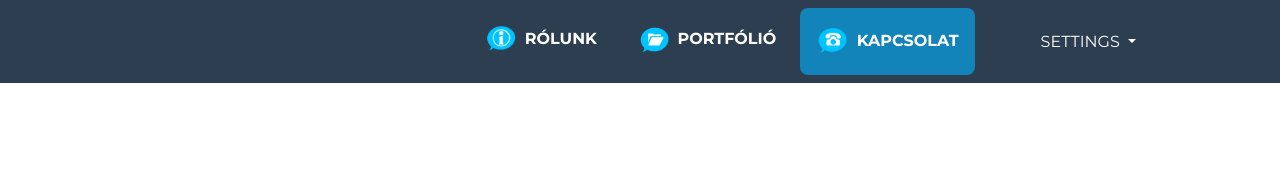
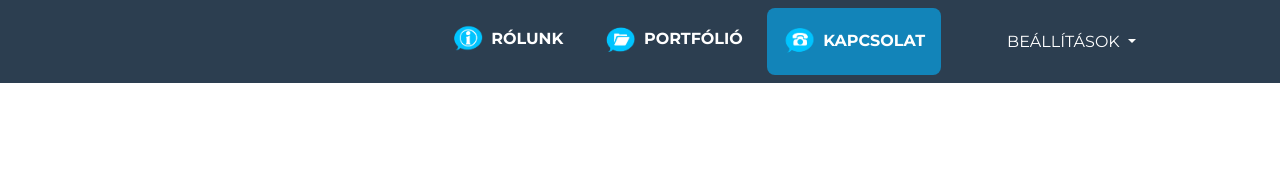
Before and after one commit to outsideworx/outsideworx, a plain HTML site: page index_hu.html in a window 1280 px wide. Shown: the top 178 px of the page. Drawn offline with nearby package versions, Linux system fonts and the light colour scheme.

Commit message:
HU translation 3.

```diff
--- a/index_hu.html
+++ b/index_hu.html
@@ -48,7 +48,7 @@
                         type="button"
                         id="dropdownMenuButton"
                         data-bs-toggle="dropdown">
-                    SETTINGS
+                    BEÁLLÍTÁSOK
                 </button>
                 <ul class="dropdown-menu" aria-labelledby="dropdownMenuButton">
                     <li class="dropdown-header">LANGUAGE</li>
```
